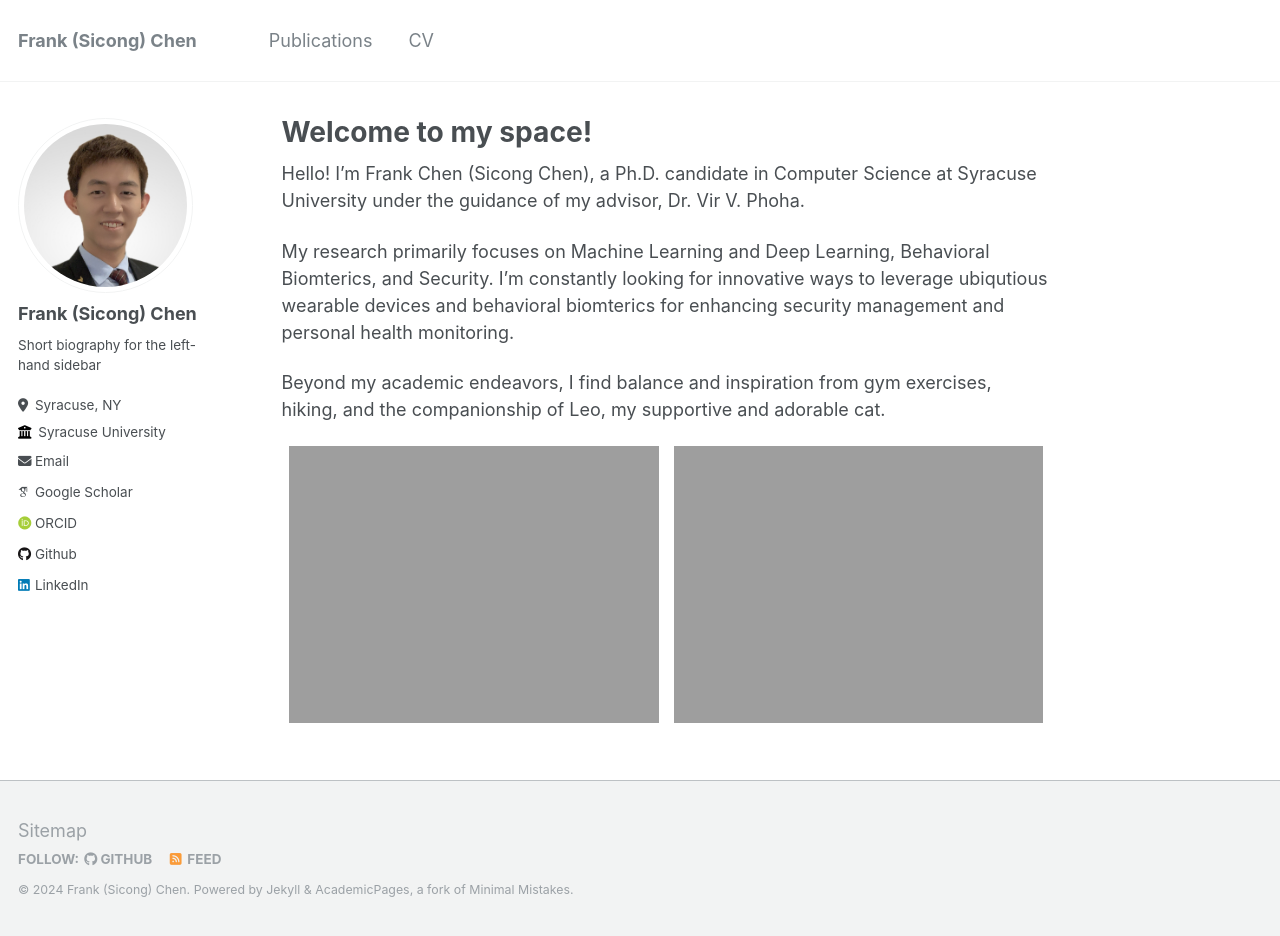
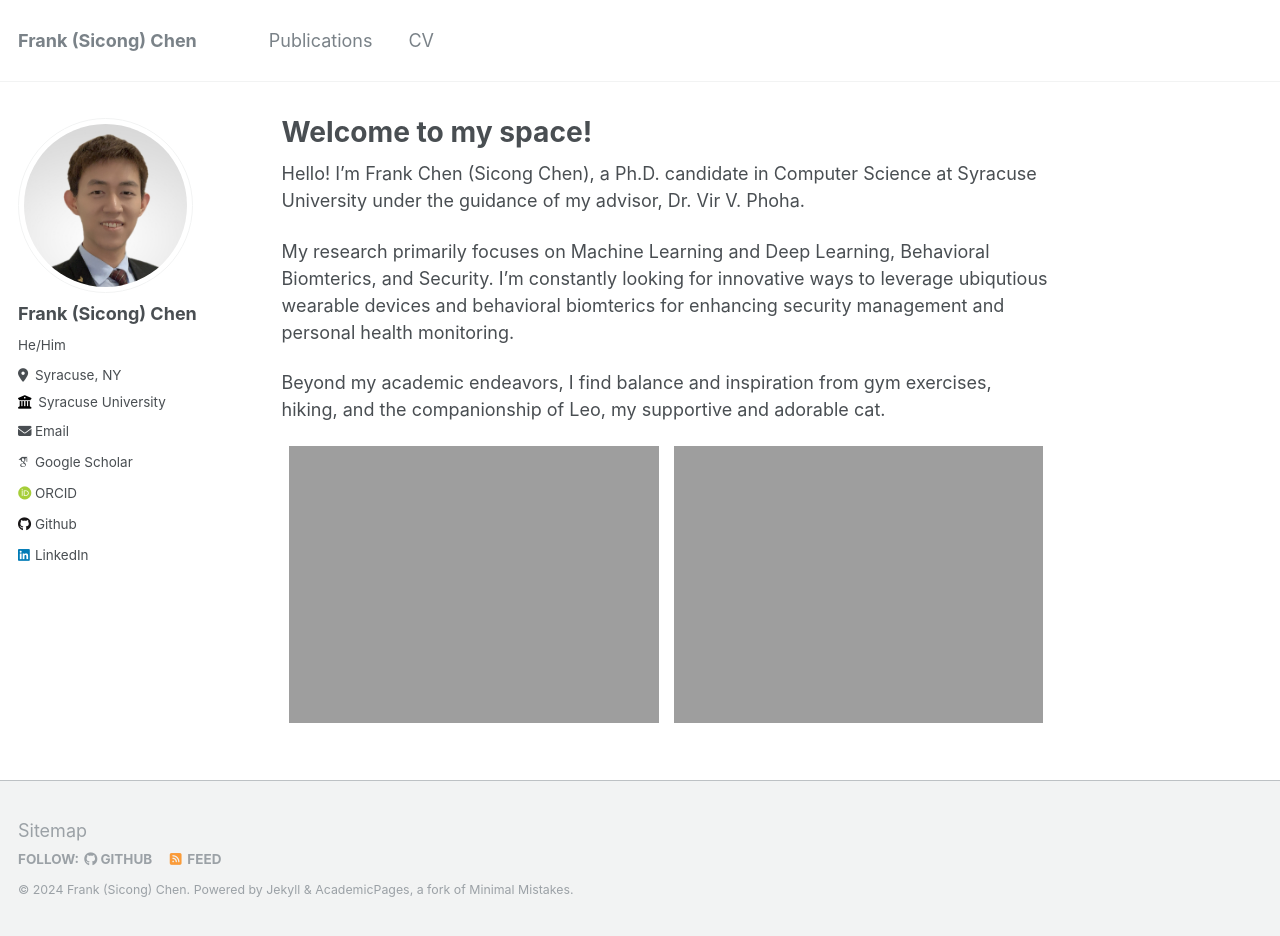
Before and after one commit to DrFrankSChen/drfrankschen.github.io, a Jekyll site: the page built from _pages/about.md, in a window 1280 px wide and 936 px high. Built offline with Jekyll 4.4.1, drawn with Linux system fonts in a browser that asks for light colours; some web fonts are replaced; part of the change alters nothing that is shown.

Commit message:
update sidebar

```diff
--- a/_config.yml
+++ b/_config.yml
@@ -23,8 +23,8 @@ author:
   # Biographic information
   avatar           : "profile.jpeg"
   name             : "Frank (Sicong) Chen"
-  pronouns         : # example: "she/her"
-  bio              : "Short biography for the left-hand sidebar"
+  pronouns         : "He/Him"
+  # bio              : "Frank (Sicong) Chen received the M.S. degree in computer science from Syracuse University in 2020, where he is currently pursuing the Ph.D. degree with Computer and Information Science and Engineering Program. His research interests encompass deep learning, security, biometrics, and human-computer interactions."
   location         : "Syracuse, NY"
   employer         : "Syracuse University"
   uri              : # URL
```
Also changed, not shown: 9 other files.
